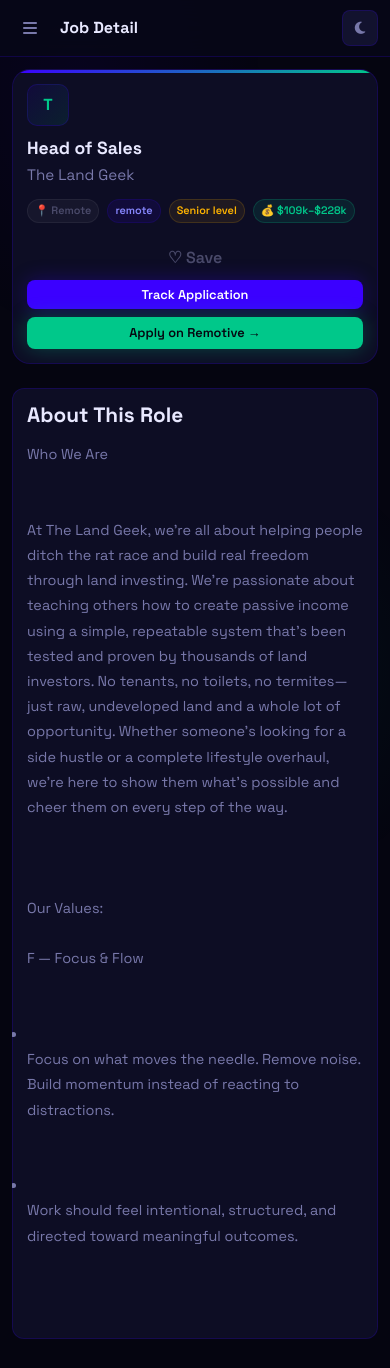
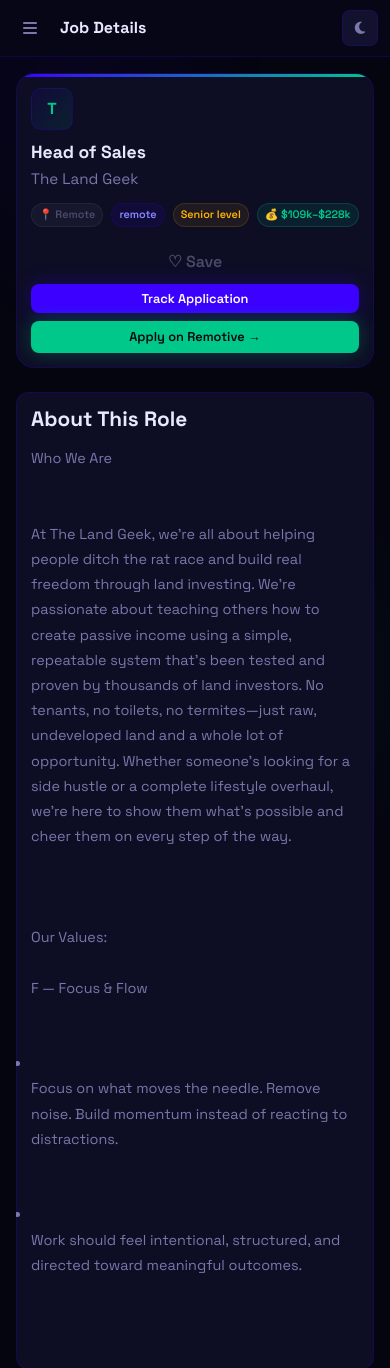
Before and after one commit to joshray7/Jobwave-by-Josh, a Flask app: page /jobs/134 in a window 390 px wide. Shown: the top 1368 px of the page. Run offline with Flask 3, Linux system fonts and the light colour scheme; a user stored in the database is signed in; data comes from the database, SQL or seed files in the repository; both versions use the stored data as it was after the commit; data that the repository does not hold is empty.

Commit message:
lets goallllllllllllllllll

```diff
--- a/scrapers/jsearch_scraper.py
+++ b/scrapers/jsearch_scraper.py
@@ -215,7 +215,7 @@ SEARCH_PROFILES = [
     {
         'name': 'Tech Jobs Nigeria',
         'query': 'software engineer developer Nigeria',
-        'location': 'Nigeria',
+        'location': '',
         'num_pages': 2,
         'date_posted': 'month',
     },
@@ -238,7 +238,7 @@ SEARCH_PROFILES = [
         'name': 'Product & Design',
         'query': 'product manager UI UX designer',
         'location': '',
-        'num_pages': 1,
+        'num_pages': 2,
         'date_posted': 'month',
     },
 ]
--- a/static/css/style.css
+++ b/static/css/style.css
@@ -90,7 +90,7 @@
 
 *, *::before, *::after { box-sizing: border-box; margin: 0; padding: 0; }
 
-html { scroll-behavior: smooth; }
+html { scroll-behavior: smooth; overflow-x: hidden; max-width: 100%; }
 
 body {
   font-family: var(--font);
@@ -128,7 +128,7 @@ a { color: var(--mint); text-decoration: none; transition: var(--transition); }
 a:hover { color: #fff; }
 
 /* ── Layout ── */
-.wrapper { display: flex; min-height: 100vh; }
+.wrapper { display: flex; min-height: 100vh; max-width: 100%; overflow-x: hidden; }
 
 /* ── Sidebar ── */
 .sidebar {
@@ -254,9 +254,12 @@ a:hover { color: #fff; }
 .main {
   margin-left: 240px;
   flex: 1;
+  min-width: 0;
+  max-width: 100%;
   padding: 0;
   position: relative;
   z-index: 1;
+  overflow-x: hidden;
 }
 
 .topbar {
@@ -275,7 +278,12 @@ a:hover { color: #fff; }
 .topbar-title p { font-size: 0.8rem; color: var(--text-muted); }
 .topbar-actions { display: flex; gap: 10px; align-items: center; }
 
-.page-content { padding: 28px; }
+.page-content {
+  padding: 28px;
+  max-width: 100%;
+  overflow-x: hidden;
+  box-sizing: border-box;
+}
 
 /* ── Cards ── */
 .card {
@@ -955,6 +963,7 @@ tr:hover td { background: var(--indigo-dim); }
   .feature-card { padding: 18px; }
   .hero-actions { flex-direction: column; align-items: center; }
   .hero-actions .btn { width: 100%; max-width: 320px; justify-content: center; }
+  .page-content { padding: 16px; }
 }
 
 @media (max-width: 480px) {
@@ -1041,7 +1050,7 @@ tr:hover td { background: var(--indigo-dim); }
   .job-detail-logo { width: 48px !important; height: 48px !important; font-size: 18px !important; }
   .job-detail-actions { flex-direction: column; width: 100%; }
   .job-detail-actions .btn { width: 100%; justify-content: center; text-align: center; }
-  .job-detail-actions .badge { text-align: center; display: block; }
+  .job-detail-actions .badge { text-align: center; display: block; width: 100%; box-sizing: border-box; }
   .job-detail-header h2 { font-size: 1.2rem; }
   .job-detail-main * { max-width: 100%; }
 }
--- a/templates/admin.html
+++ b/templates/admin.html
@@ -72,7 +72,7 @@
           {% if profile.get('remote_only') %}
           <div><i class="fa-solid fa-wifi" style="width:12px;"></i> Remote only</div>
           {% endif %}
-          <div style="margin-top:6px;display:flex;align-items:center;justify-content:space-between;">
+          <div style="margin-top:6px;display:flex;flex-direction:row;gap:50px;align-items:center;">
             {% if 'Remotive' in profile.name %}
             <span class="badge badge-green">Remotive — Free</span>
             {% elif 'Muse' in profile.name %}
--- a/templates/job_detail.html
+++ b/templates/job_detail.html
@@ -1,6 +1,6 @@
 {% extends 'base.html' %}
 {% block title %}{{ job.title }} at {{ job.company }}{% endblock %}
-{% block page_title %}Job Detail{% endblock %}
+{% block page_title %}Job Details{% endblock %}
 
 {% block content %}
 <style>
```
Also changed, not shown: scrapers/adzuna_scraper.py (+5 -6 lines), instance/jobwave.db.
